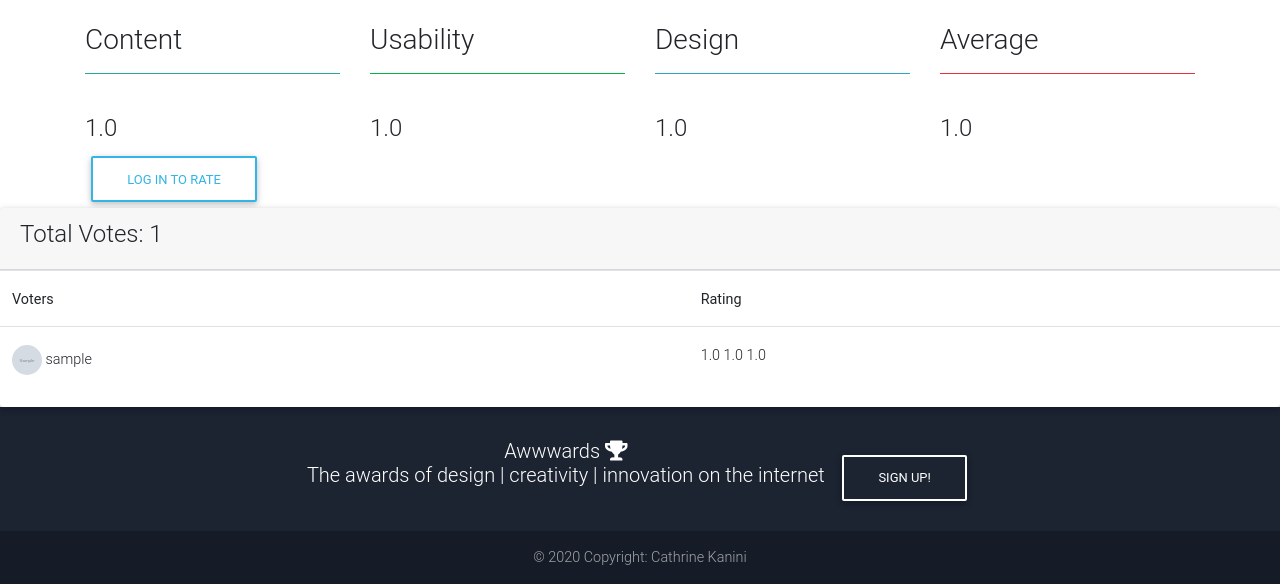
After one commit to KadogoKenya/Awwards, a Django app: page /projects/1 in a window 1280 px wide. The commit adds this page. Shown: the part 1827-2411 px from the top of the page. Run offline with Django 3.2, Linux system fonts and the light colour scheme; tables that the repository leaves empty hold one stand-in row (values such as "Sample post"); grey boxes marked "Sample" are stand-in pictures; some libraries are stand-ins or nearby versions.

Commit message:
review details

```diff
--- a/project/urls.py
+++ b/project/urls.py
@@ -37,7 +37,7 @@ urlpatterns = [
     path('projector-api/', views.MerchList.as_view(), name='projector_api'),
     path('profiler-api/', views.profileList.as_view(), name='profiler_api'),
     url(r'^api-token-auth/', obtain_auth_token),
-    path('ratings/', include('star_ratings.urls', namespace='ratings')),
+    # path('ratings/', include('star_ratings.urls', namespace='ratings')),
     url(r'^tinymce/', include('tinymce.urls')),
 
 
--- a/projectreviews/forms.py
+++ b/projectreviews/forms.py
@@ -1,13 +1,22 @@
 from django import forms
-from .models import Project
+from .models import Project,Comments,Review
 
 # from . import forms
 #......
 class NewProjectForm(forms.ModelForm):
     class Meta:
         model = Project
-        # exclude = ['submitted']
         fields=['description','sitename','screenshot','url']
         widgets = {
             'tags': forms.CheckboxSelectMultiple(),
         }
+
+class ReviewForm(forms.ModelForm):
+    class Meta:
+        model=Comments
+        fields=['comments']
+
+class VotesForm(forms.ModelForm):
+    class Meta:
+        model=Review
+        fields=['usability','design','content']
--- a/projectreviews/templates/award/index.html
+++ b/projectreviews/templates/award/index.html
@@ -48,7 +48,7 @@
                         <p class="card-text"><strong>Description : </strong>{{project.description}}</p>
                         <p class="card-text"><strong>Designed By</strong>: {{project.user}}</p>
 
-                        <a href="{% url 'project-detail' project.pk %}">Review project</a>
+                        <a href="{% url 'projects' project.pk%}">Review project</a>
 
                         <a class="float-right" href="{{ project.url }}" target="_blank">View Site</a>
 
--- /dev/null
+++ b/projectreviews/templates/award/project_reviews.html
@@ -0,0 +1,151 @@
+{% load bootstrap3 %}
+<!DOCTYPE html>
+<html lang="en">
+<head>
+<meta charset="UTF-8">
+<meta name="viewport" content="width=device-width, initial-scale=1.0">
+<meta http-equiv="X-UA-Compatible" content="ie=edge">
+<title>Awwwards - Website Awards </title>
+<link rel="stylesheet" href="https://maxcdn.bootstrapcdn.com/font-awesome/4.7.0/css/font-awesome.min.css">
+<!-- Bootstrap -->
+<link href="https://cdnjs.cloudflare.com/ajax/libs/twitter-bootstrap/4.1.3/css/bootstrap.min.css"
+        rel="stylesheet">
+<!-- Material Design for Bootstrap -->
+<link href="https://cdnjs.cloudflare.com/ajax/libs/mdbootstrap/4.5.16/css/mdb.min.css" rel="stylesheet"><br />
+<link rel="stylesheet" href="https://use.fontawesome.com/releases/v5.8.2/css/all.css"
+        integrity="sha384-oS3vJWv+0UjzBfQzYUhtDYW+Pj2yciDJxpsK1OYPAYjqT085Qq/1cq5FLXAZQ7Ay"
+        crossorigin="anonymous">
+</head>
+<body>
+{% include 'award/navbar.html' %}
+<div class="container">
+        <div class="view overlay">
+                <img src="{{projects.screenshot.url}}" width='100%' height='450vh'>
+
+        </div>
+        <br>
+        <div class="row">
+                <div class="col-md-3">
+                        <h3>Content</h3> <hr class="bg-default"> <br> <h4>{{content}}</h4>
+                </div>
+                <div class="col-md-3">
+                        <h3>Usability</h3> <hr class="bg-success"> <br> <h4>{{usability}}</h4>
+                </div>
+                <div class="col-md-3">
+                        <h3>Design</h3> <hr class="bg-info"> <br> <h4>{{design}}</h4>
+                </div>
+                <div class="col-md-3">
+                        <h3>Average</h3> <hr class="bg-danger"> <br> <h4>{{average}}</h4>
+                </div>
+        </div>
+        {% if user.is_authenticated %}
+        <button class="btn btn-outline-info" type="button" data-toggle="modal" data-target="#ReviewForm">Rate</button>
+        <a href="{{projects.url}}" class="btn btn-info btn-md pull-right " target="_blank">Visit Site <i
+                class="far fa-chevron-double-right"></i> </a>
+        {% if user.id not in auth %}
+        <br>
+
+<div class="modal fade" id="ReviewForm" tabindex="-1" role="dialog" aria-labelledby="myModalLabel"
+aria-hidden="true">
+<div class="modal-dialog" role="document">
+<div class="modal-content">
+<div class="modal-header text-center">
+<h4 class="modal-title w-100 font-weight-bold">Vote</h4>
+<button type="button" class="close" data-dismiss="modal" aria-label="Close">
+        <span aria-hidden="true">&times;</span>
+</button>
+</div>
+<div class="modal-body mx-3">
+        <div class="form animated slideInDown">
+                        <form action="/projects/{{projects.id}}" method="POST">
+                                {% csrf_token %}
+                                {% bootstrap_form form %}
+                                <button class="btn btn-outline-info modal-footer d-flex justify-content-center"
+                                type="submit">Submit <i class="fas fa-paper-plane-o ml-1"></i> </button>
+                        </form>
+                </div>
+</div>
+</div>
+</div>
+</div>
+</div>
+        {%else%}
+        <p class="alert alert-success">Thanks for rating us!</p>
+        {%endif %}
+        {% else %}
+        <a href="{% url 'login' %}" class="btn btn-outline-info ">Log in to rate</a>
+        {% endif %}
+</div>
+<div class="card comments">
+        <div class="card-header">
+                <h4> Total Votes: {{all_ratings|length}} </h4>
+        </div>
+        <div class="list-group">
+                <ul class="list-group">
+                        {%if all_ratings %}
+                        <table id='comm' class="table">
+                                <th>Voters</th>
+                                <th>Rating</th>
+                                {%for you in all_ratings %}<tr>
+                                        <td> <img src="{{you.user.profile.image.url}}" class="rounded-circle" alt="" width='30px' height="30px">  {{you.user}}</td>
+                                        <td>
+                                                <div class="design">
+                                                        <a href="" class="scores">{{you.design}}.0</a>
+                                                        <a href="">{{you.usability}}.0</a>
+                                                        <a class='b' href="">{{you.content}}.0</a>
+                                                </div>
+                                        </td>
+                                        {%endfor%}
+                        </table>
+                        {%else%}
+                        <li class="list-group-item alert alert-info">No votes Available</li>
+                        {%endif%}
+                </ul>
+        </div>
+</div>
+</div>
+</div>
+<div>
+
+<div class="footer">
+        <!-- Footer -->
+        <footer class="page-footer font-small unique-color-dark pt-4">
+
+                <!-- Footer Elements -->
+                <div class="container">
+
+                <!-- Call to action -->
+                <ul class="list-unstyled list-inline text-center py-2">
+                <li class="list-inline-item">
+                <h5 class="mb-1">Awwwards <i class="fas fa-trophy"></i>  <br> The awards of design | creativity | innovation on the internet</h5>
+                </li>
+                <li class="list-inline-item">
+                <a href="{%url 'register' %}" class="btn btn-outline-white btn-rounded">Sign up!</a>
+                </li>
+                </ul>
+                <!-- Call to action -->
+
+                </div>
+                <!-- Footer Elements -->
+
+                <!-- Copyright -->
+                <div class="footer-copyright text-center py-3">© 2020 Copyright:
+                <a > Cathrine Kanini</a>
+                </div>
+                <!-- Copyright -->
+
+                </footer>
+                <!-- Footer -->
+
+        </div>
+<!-- jQuery -->
+<script src="https://cdnjs.cloudflare.com/ajax/libs/jquery/3.3.1/jquery.min.js"></script>
+<!-- Popper.js -->
+<script src="https://cdnjs.cloudflare.com/ajax/libs/popper.js/1.14.6/umd/popper.min.js"></script>
+<!-- Bootstrap -->
+<script src="https://cdnjs.cloudflare.com/ajax/libs/twitter-bootstrap/4.1.3/js/bootstrap.min.js"></script>
+<!-- Material Design for Bootstrap -->
+<script src="https://cdnjs.cloudflare.com/ajax/libs/mdbootstrap/4.5.16/js/mdb.min.js"></script>
+<script src="//code.jquery.com/jquery-3.3.1.min.js"></script>
+</body>
+</html>
--- a/projectreviews/urls.py
+++ b/projectreviews/urls.py
@@ -1,7 +1,7 @@
 from . import views
 from django.urls import path
 from django.conf.urls import url
-from .views import  ProjectCreateView, ProjectListView, ReviewCreateView, ProjectDetailView
+from .views import  ProjectCreateView, ProjectListView, ProjectDetailView
 from django.conf import settings
 from django.conf.urls.static import static
 
@@ -10,9 +10,9 @@ from django.conf.urls.static import static
 urlpatterns = [
     path('project/new/', ProjectCreateView.as_view(), name='project-create'),
     path('', ProjectListView.as_view(), name='index'),
-    path('review/new/<int:pk>/', ReviewCreateView.as_view(), name='review-create'),
-    path('project/<int:pk>/', ProjectDetailView.as_view(), name='project-detail'),
-    url(r'^new/project$', views.new_project, name='new-project')
+    # path('project/<int:pk>/', ProjectDetailView.as_view(), name='project-detail'),
+    url(r'^new/project$', views.new_project, name='new-project'),
+    url(r'^projects/(\d+)',views.projects,name='projects'),
 
 ]
 
--- a/projectreviews/views.py
+++ b/projectreviews/views.py
@@ -1,6 +1,6 @@
 from django.shortcuts import render,redirect
 from django.http import HttpResponse
-from .models import Project, Review
+from .models import Project, Review,Comments
 from django.views.generic import  ListView,DetailView, CreateView, UpdateView, DeleteView
 from django.contrib.auth.mixins import LoginRequiredMixin, UserPassesTestMixin
 from django.shortcuts import get_object_or_404
@@ -10,7 +10,7 @@ from rest_framework.views import APIView
 from .models import Project
 from .serializer import MerchSerializer,profileSerializer
 from users.models import Profile
-from .forms import NewProjectForm
+from .forms import NewProjectForm,ReviewForm, VotesForm
 from django.contrib.auth.decorators import login_required
 
 
@@ -29,22 +29,83 @@ class ProjectListView(ListView):
     context_object_name = 'projects'
     ordering = ['-submitted']
 
-class ReviewCreateView(LoginRequiredMixin,CreateView):
-    model = Review
-    fields = ['design', 'usability', 'creativity', 'content']
+def projects(request,project_id):
+    try:
+        projects = Project.objects.get(id=project_id)
+        all_ratings = Review.objects.filter(project=project_id)
+    except Exception as e:
+        raise Http404()
+    # single user votes count
+    count = 0
+    for i in all_ratings:
+        count+=i.usability
+        count+=i.design
+        count+=i.content
+    if count > 0:
+        average = round(count/3,1)
+    else:
+        average = 0
+    if request.method == 'POST':
+        form = VotesForm(request.POST)
+        if form.is_valid():
+            rate = form.save(commit=False)
+            rate.user = request.user
+            rate.project = project_id
+            rate.save()
+        return redirect('projects',project_id)
+    else:
+        form = VotesForm()
+    # The votes logic
+    votes = Review.objects.filter(project=project_id)
+    usability = []
+    design = []
+    content = []
+    for i in votes:
+        usability.append(i.usability)
+        design.append(i.design)
+        content.append(i.content)
+    if len(usability) > 0 or len(design)>0 or len(content)>0:
+        average_usability = round(sum(usability)/len(usability),1)
+        average_design = round(sum(design)/len(design),1)
+        average_content = round(sum(content)/len(content),1)
+        average_rating = round((average_content+average_design+average_usability)/3,1)
+    else:
+        average_content=0.0
+        average_design=0.0
+        average_usability=0.0
+        average_rating = 0.0
+    '''
+    To make sure that a user only votes once
+    '''
+    arr1 = []
+    for use in votes:
+        arr1.append(use.user_id)
+    auth = arr1
+    reviews = ReviewForm(request.POST)
+    if request.method == 'POST':
+        if reviews.is_valid():
+            comment = reviews.save(commit=False)
+            comment.user = request.user
+            comment.save()
+            return redirect ('projects',project_id)
+        else:
+            reviews = ReviewForm()
+    user_comments = Comments.objects.filter(project_id=project_id)
+    context = {
+        'projects':projects,
+        'form':form,
+        'usability':average_usability,
+        'design':average_design,
+        'content':average_content,
+        'average_rating':average_rating,
+        'auth':auth,
+        'all_ratings':all_ratings,
+        'average':average,
+        'comments':user_comments,
+        'reviews':reviews,
+    }
+    return render(request,'award/project_reviews.html',context)
 
-    def dispatch(self, request, *args, **kwargs):
-        """
-        Overridden so we can make sure the `Project` instance exists
-        before going any further.
-        """
-        self.project = get_object_or_404(Project, pk=kwargs['pk'])
-        return super().dispatch(request, *args, **kwargs)
-
-    def form_valid(self, form):
-        form.instance.user = self.request.user
-        form.instance.project = self.project
-        return super().form_valid(form)
 
 class ProjectDetailView(DetailView):
     model = Project
--- a/users/urls.py
+++ b/users/urls.py
@@ -2,6 +2,6 @@ from django.conf.urls import url
 from insta.users import views as insta_views
 
 urlpatterns = [
-    ...
+    # url(r'^signup/$', insta_views.signup, name='signup'),
     url(r'^signup/$', insta_views.signup, name='signup'),
 ]
```
Also changed, not shown: projectreviews/models.py (+5 -7 lines), projectreviews/migrations/0003_auto_20201026_1726.py (added).
